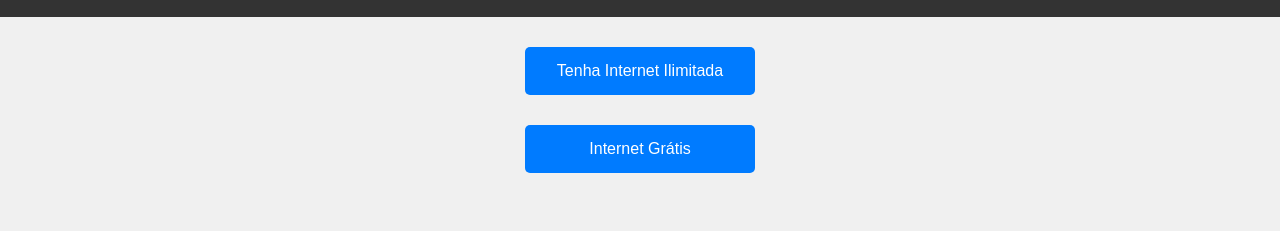
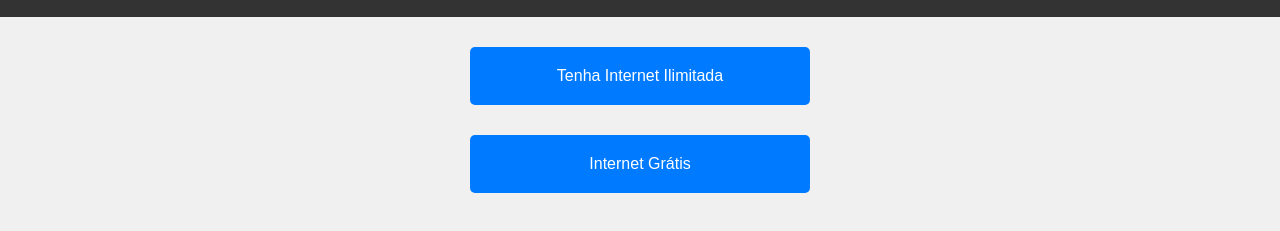
Before and after one commit to Flex-credi/01anunciorotiador, a plain HTML site: page index.html in a window 1280 px wide. Shown: the part 51-282 px from the top of the page. Drawn offline with Linux system fonts and the light colour scheme.

Commit message:
Update index.html

```diff
--- a/index.html
+++ b/index.html
@@ -34,8 +34,8 @@
 
         .button {
             display: block;
-            width: 200px; /* Largura desejada para ambos os botões */
-            padding: 15px;
+            width: 300px; /* Largura desejada para ambos os botões */
+            padding: 20px;
             background-color: #007bff; /* Cor de fundo azul */
             color: #fff; /* Cor do texto branco */
             text-decoration: none;
```
